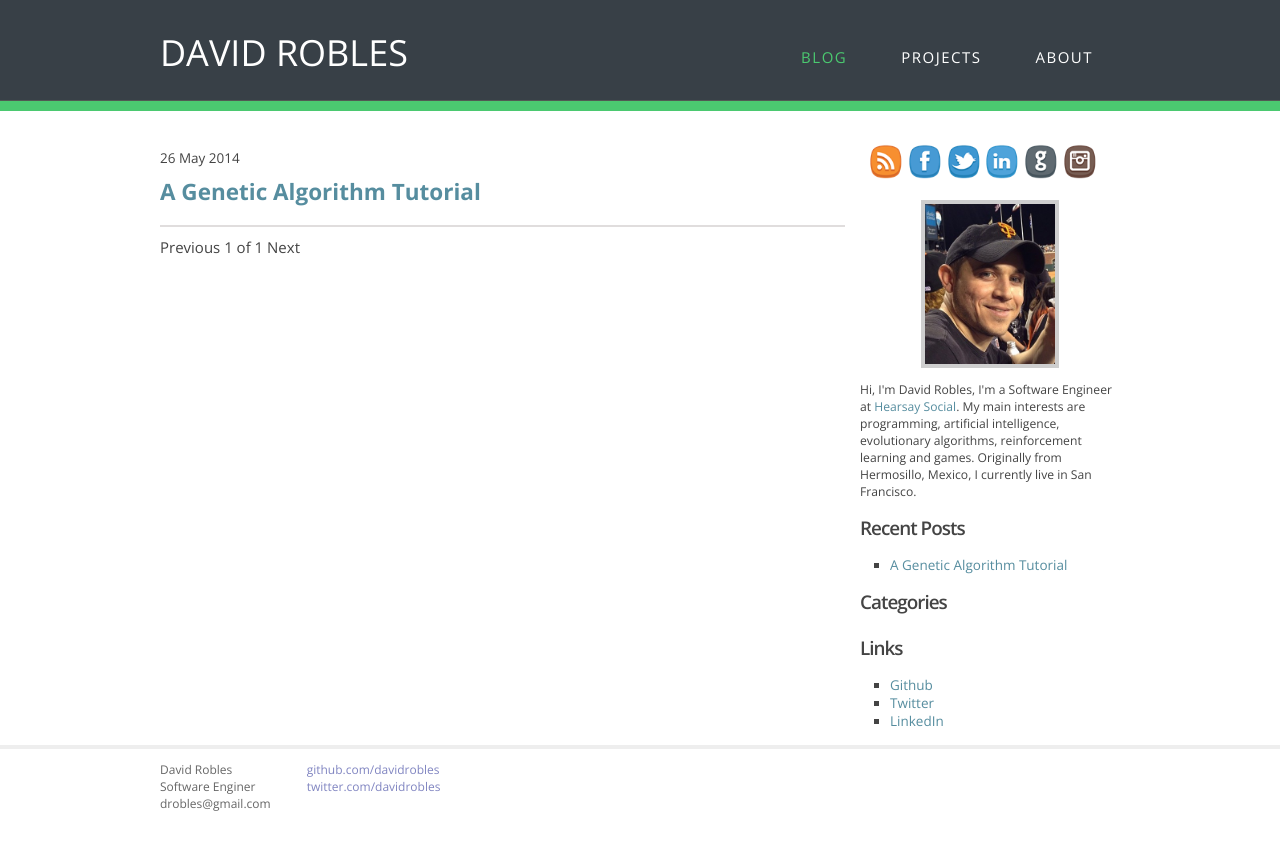
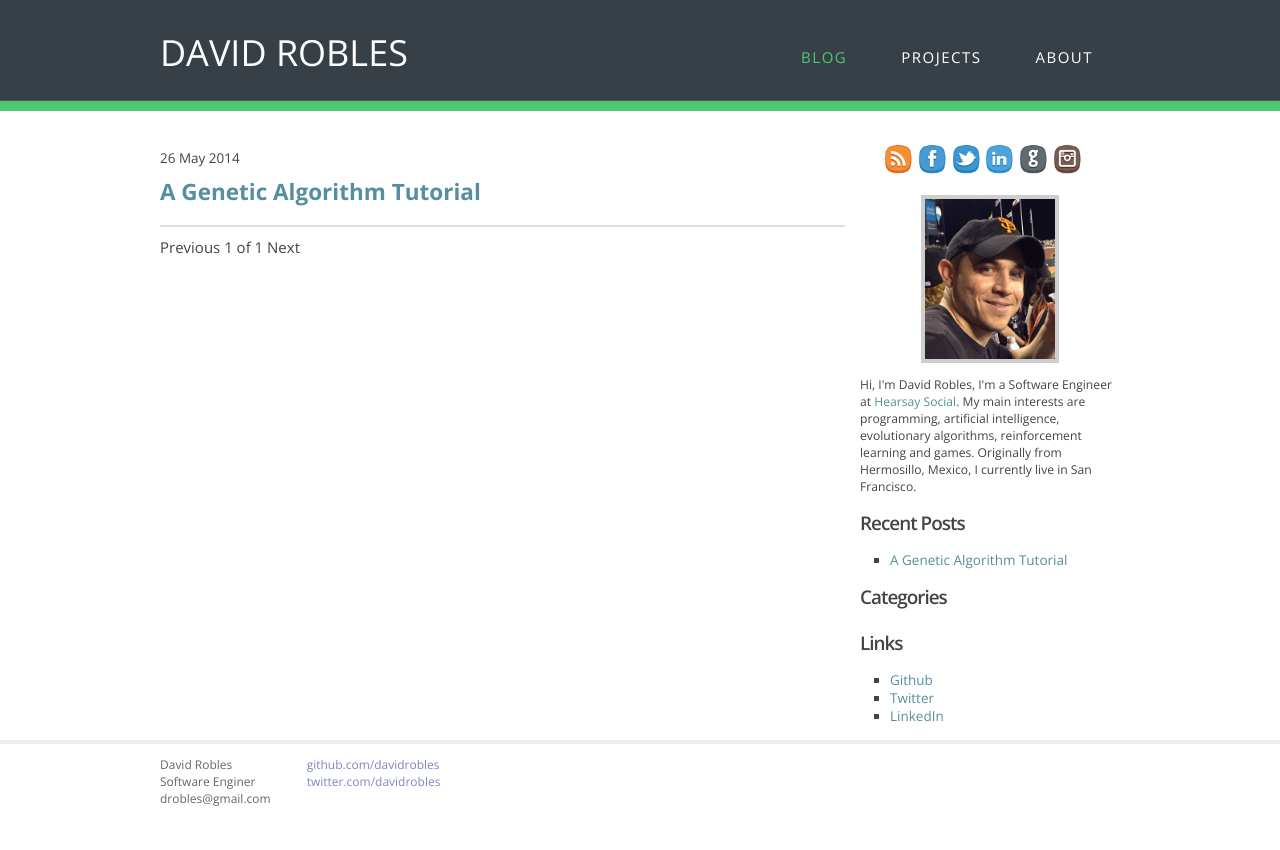
Before and after one commit to davidrobles/davidrobles.github.io, a Jekyll site: the page built from index.html, in a window 1280 px wide. Shown: the top 850 px of the page. Built offline with Jekyll 4.4.1, drawn with Linux system fonts in a browser that asks for light colours; Markdown is read by kramdown in place of the engine named in the settings; the list of posts is cut into pages by our own code.

Commit message:
more changes

```diff
--- a/_layouts/default.html
+++ b/_layouts/default.html
@@ -33,22 +33,22 @@
             <div class="name">
                 <div style="text-align: center; margin-bottom: 10px;">
                     <a href="http://facebook.com/davidrobles">
-                        <img src="/img/social-icons/rss.png"style="width: 35px; height: 35px;" />
+                        <img src="/img/social-icons/rss.png"style="width: 30px; height: 30px;" />
                     </a>
                     <a href="http://facebook.com/davidrobles">
-                        <img src="/img/social-icons/facebook.png"style="width: 35px; height: 35px;" />
+                        <img src="/img/social-icons/facebook.png"style="width: 30px; height: 30px;" />
                     </a>
                     <a href="http://twitter.com/davidrobles">
-                        <img src="/img/social-icons/twitter.png" style="width: 35px; height: 35px;" />
+                        <img src="/img/social-icons/twitter.png" style="width: 30px; height: 30px;" />
                     </a>
                     <a href="http://www.linkedin.com/in/drobles">
-                        <img src="/img/social-icons/linkedin.png" style="width: 35px; height: 35px;" />
+                        <img src="/img/social-icons/linkedin.png" style="width: 30px; height: 30px;" />
                     </a>
                     <a href="http://github.com/davidrobles">
-                        <img src="/img/social-icons/github.png" style="width: 35px; height: 35px;" />
+                        <img src="/img/social-icons/github.png" style="width: 30px; height: 30px;" />
                     </a>
                     <a href="http://instagram.com/davidrobles">
-                        <img src="/img/social-icons/instagram.png" style="width: 35px; height: 35px;" />
+                        <img src="/img/social-icons/instagram.png" style="width: 30px; height: 30px;" />
                     </a>
                 </div>
             </div>
```
